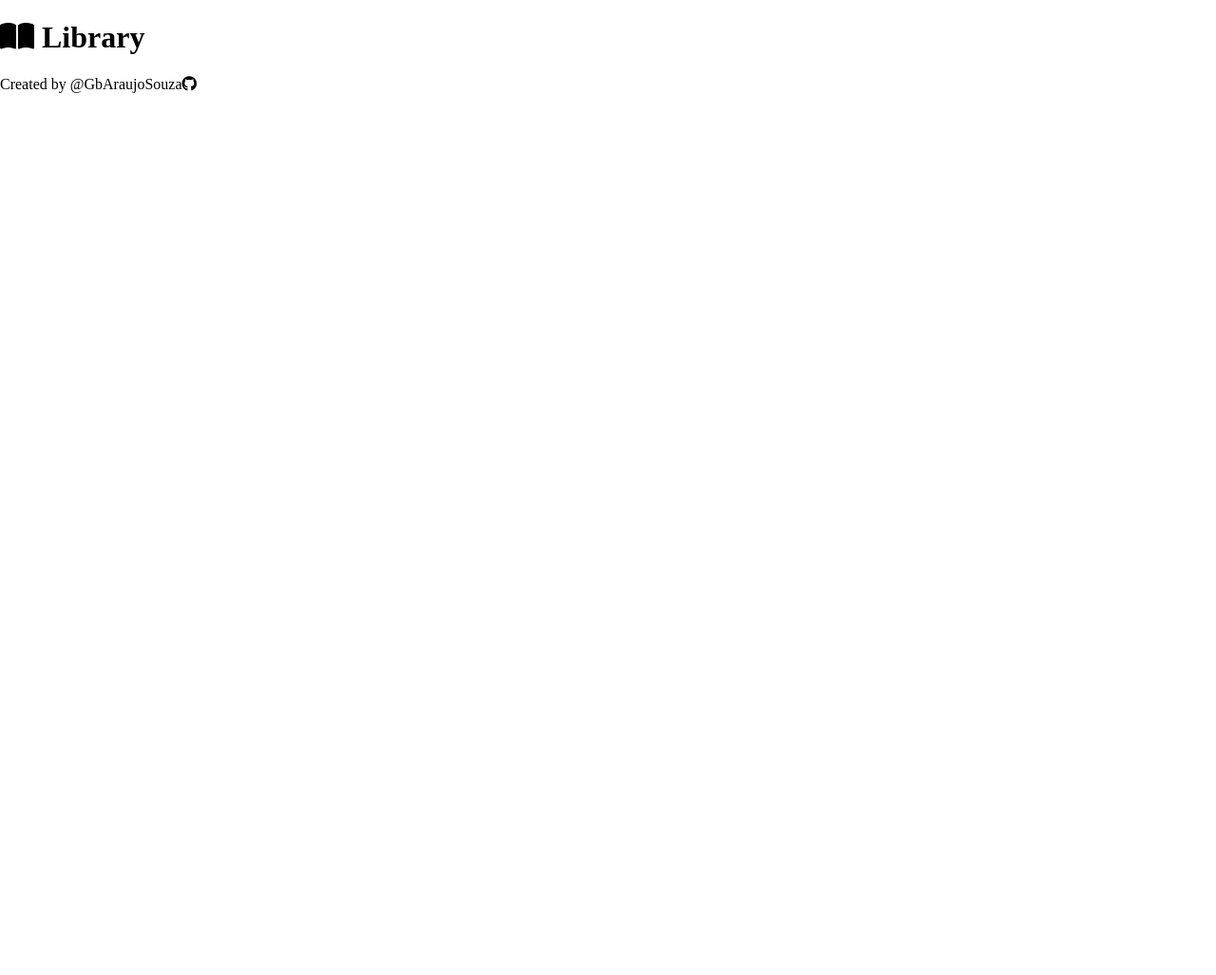
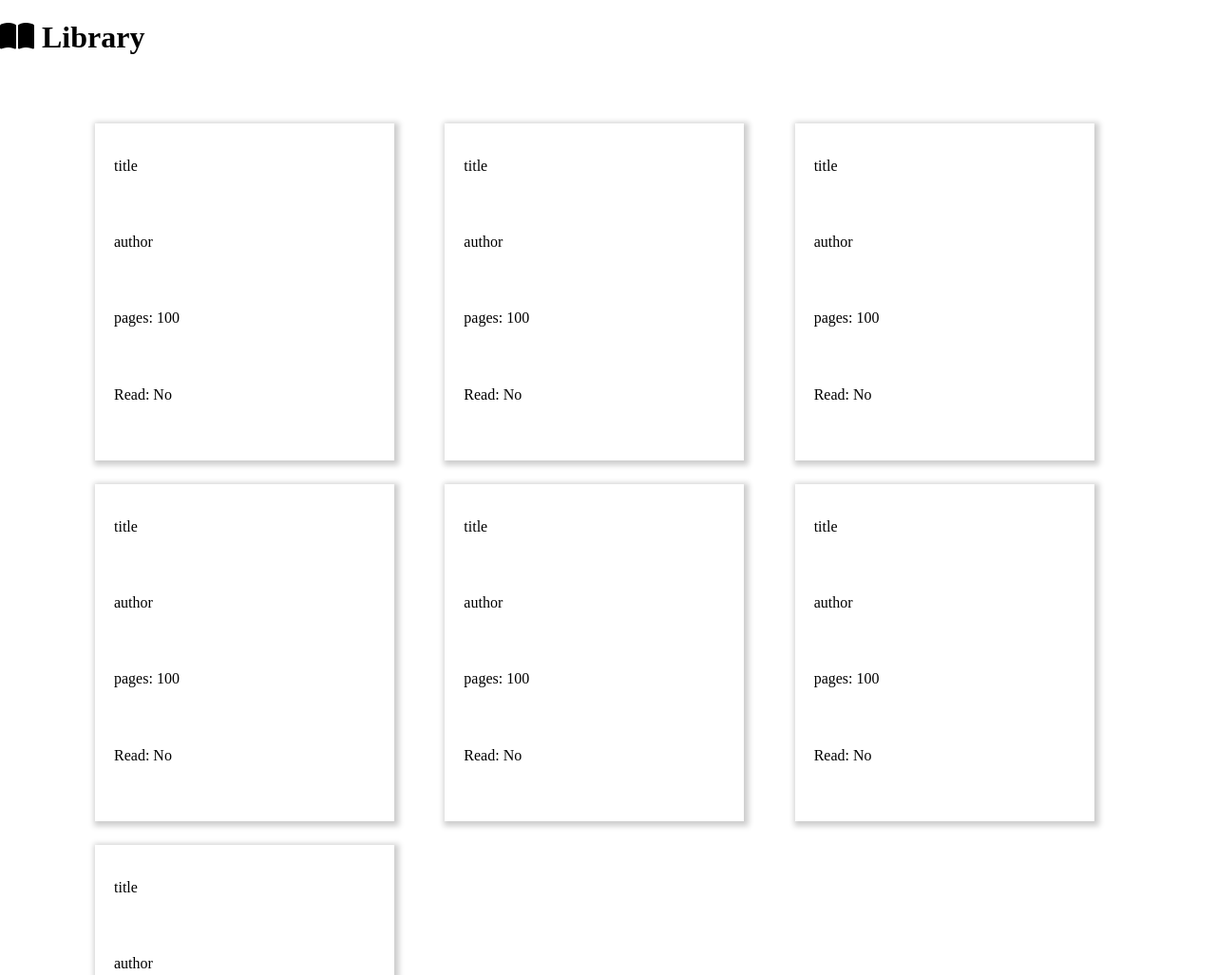
Before and after one commit to GbAraujoSouza/library-app, a website: page index.html in a window 1280 px wide. Shown: the top 1027 px of the page at 95% size. Before the commit the page ends 821 px from the top, so only its background shows below. Drawn offline with Linux system fonts and the light colour scheme.

Commit message:
layout example cards

```diff
--- a/css/style.css
+++ b/css/style.css
@@ -4,4 +4,33 @@
 
 body {
   min-height: 100vh;
+  display: grid;
+  grid-template-rows: min-content 1fr auto;
 }
+
+/* ========== main cards ============ */
+.cards-container {
+  padding: 50px 100px;
+  display: grid;
+  grid-template-columns: repeat(auto-fit, minmax(300px, 1fr));
+  gap: 25px;
+}
+
+.book-card {
+  padding: 20px;
+  width: 275px;
+  height: 315px;
+
+  display: flex;
+  flex-direction: column;
+  gap: 30px;
+
+
+  box-shadow: 2px 2px 6px 3px rgba(0, 0, 0, 0.2);
+}
+
+
+/* footer */
+footer {
+  background-color: lightgray;
+}
--- a/index.html
+++ b/index.html
@@ -1,14 +1,17 @@
 <!DOCTYPE html>
 <html lang="en">
   <head>
-  <meta charset="UTF-8">
-  <meta http-equiv="X-UA-Compatible" content="IE=edge">
-  <meta name="viewport" content="width=device-width, initial-scale=1.0">
-  <link rel="stylesheet" href="./css/normalize.css">
-  <link rel="stylesheet" href="./css/style.css">
+    <meta charset="UTF-8" />
+    <meta http-equiv="X-UA-Compatible" content="IE=edge" />
+    <meta name="viewport" content="width=device-width, initial-scale=1.0" />
+    <link rel="stylesheet" href="./css/normalize.css" />
+    <link rel="stylesheet" href="./css/style.css" />
     <script src="script.js" defer></script>
     <!-- Font awesome -->
-  <script src="https://kit.fontawesome.com/cdcca037dd.js" crossorigin="anonymous"></script>
+    <script
+      src="https://kit.fontawesome.com/cdcca037dd.js"
+      crossorigin="anonymous"
+    ></script>
     <title>Library</title>
   </head>
   <body>
@@ -18,8 +21,49 @@
       </h1>
     </header>
 
-  <main>
-    <div class="cards-container"></div>
+    <main class="cards-container">
+      <div class="book-card">
+        <p>title</p>
+        <p>author</p>
+        <p>pages: 100</p>
+        <p>Read: No</p>
+      </div>
+      <div class="book-card">
+        <p>title</p>
+        <p>author</p>
+        <p>pages: 100</p>
+        <p>Read: No</p>
+      </div>
+      <div class="book-card">
+        <p>title</p>
+        <p>author</p>
+        <p>pages: 100</p>
+        <p>Read: No</p>
+      </div>
+      <div class="book-card">
+        <p>title</p>
+        <p>author</p>
+        <p>pages: 100</p>
+        <p>Read: No</p>
+      </div>
+      <div class="book-card">
+        <p>title</p>
+        <p>author</p>
+        <p>pages: 100</p>
+        <p>Read: No</p>
+      </div>
+      <div class="book-card">
+        <p>title</p>
+        <p>author</p>
+        <p>pages: 100</p>
+        <p>Read: No</p>
+      </div>
+      <div class="book-card">
+        <p>title</p>
+        <p>author</p>
+        <p>pages: 100</p>
+        <p>Read: No</p>
+      </div>
     </main>
 
     <footer>
```
Lines whose indentation alone changed are shown as unchanged.
